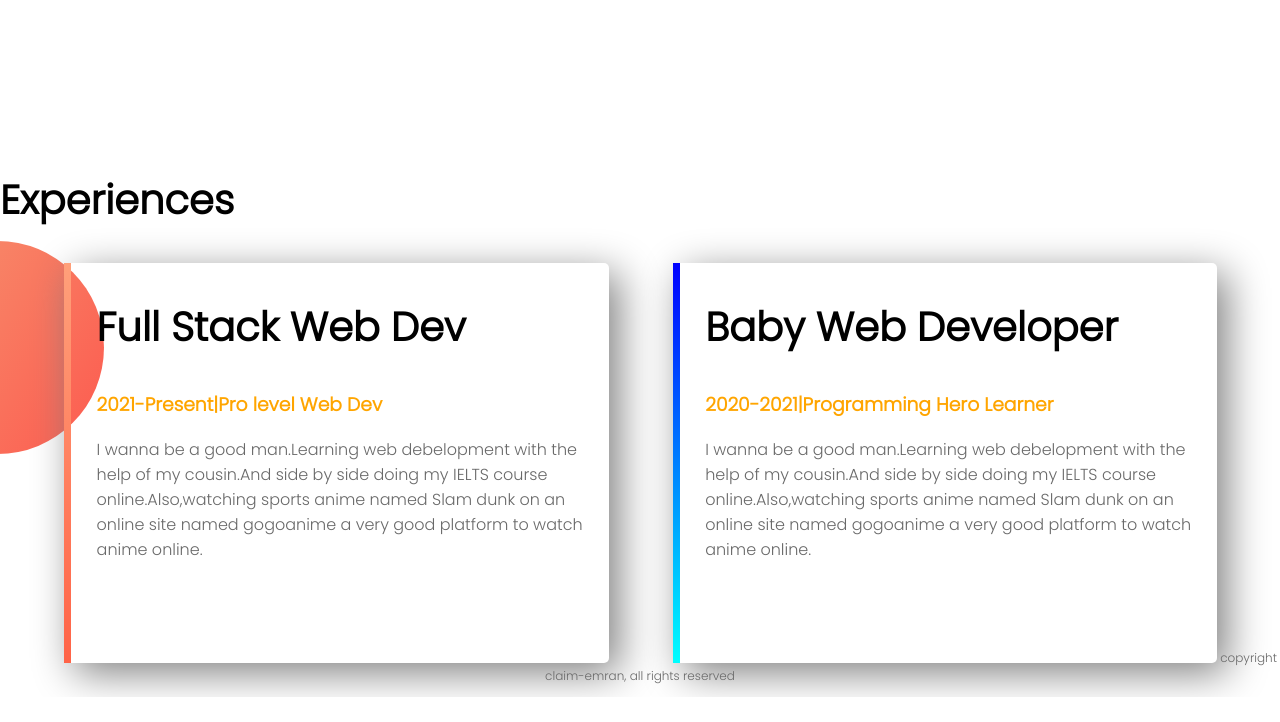
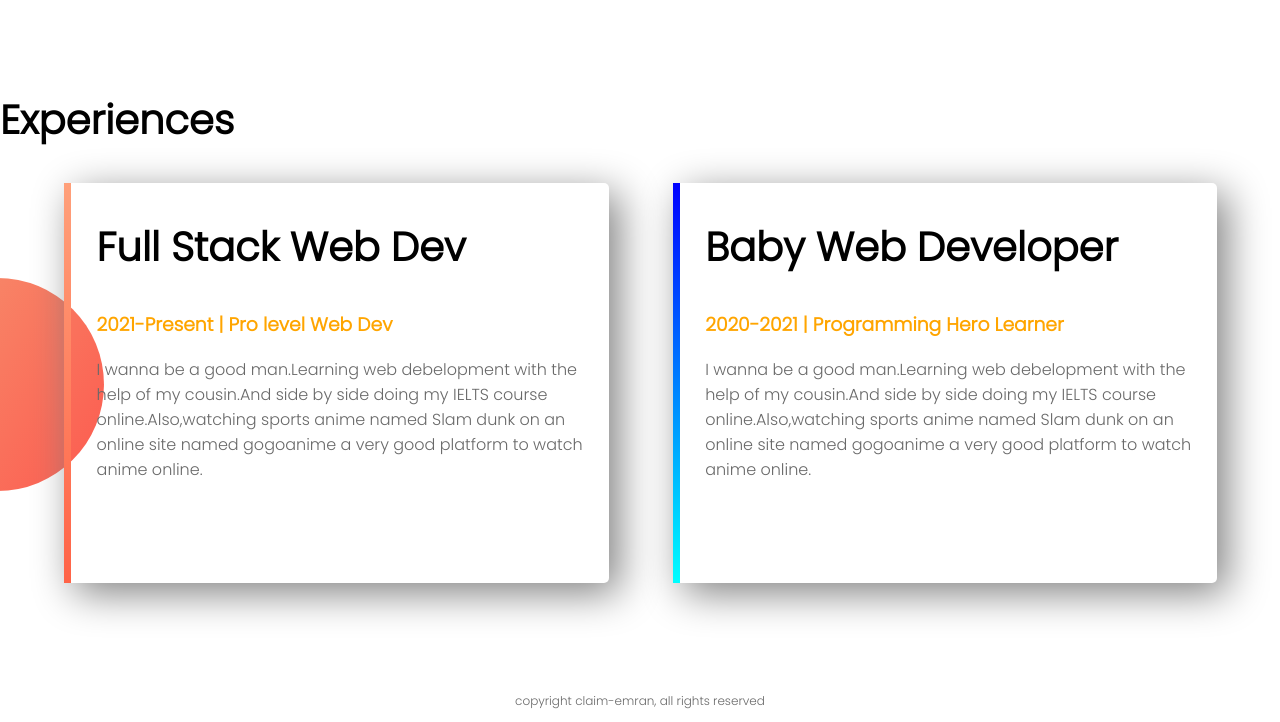
Before and after one commit to talukderemran61/web-portfolio, a plain HTML site: page index.html in a window 1280 px wide. Shown: the part 943-1665 px from the top of the page. Before the commit the page ends 1640 px from the top, so only its background shows below. Drawn offline with Linux system fonts and the light colour scheme.

Commit message:
customized

```diff
--- a/index.html
+++ b/index.html
@@ -38,17 +38,17 @@
         <h2>Experiences</h2>
         <div class="half-width experience" id="full-stack">
             <h2>Full Stack Web Dev</h2>
-            <h3 class="orange-highlight">2021-Present|Pro level Web Dev</h3>
+            <h3 class="orange-highlight">2021-Present | Pro level Web Dev</h3>
             <p class="experience-padding">I wanna be a good man.Learning web debelopment with the help of my cousin.And side by side doing my IELTS course online.Also,watching sports anime named Slam dunk on an online site named gogoanime a very good platform to watch anime online.</p>
         </div>
         <div class="half-width experience" id="baby-dev">
             <h2>Baby Web Developer</h2>
-            <h3 class="orange-highlight">2020-2021|Programming Hero Learner</h3>
+            <h3 class="orange-highlight">2020-2021 | Programming Hero Learner</h3>
             <p class="experience-padding">I wanna be a good man.Learning web debelopment with the help of my cousin.And side by side doing my IELTS course online.Also,watching sports anime named Slam dunk on an online site named gogoanime a very good platform to watch anime online.</p>
         </div>
     </section>
-    <footer>
-        <p>copyright claim-emran, all rights reserved</p>
-    </footer>
 </body>
+<footer>
+    <p>copyright claim-emran, all rights reserved</p>
+</footer>
 </html>
--- a/style.css
+++ b/style.css
@@ -1,4 +1,4 @@
-body{
+body, footer{
     font-family: 'Poppins', sans-serif;
     margin: 0;
 }
@@ -50,7 +50,7 @@ p{
     background-image: url(projects/images/exp-bg.png);
     background-repeat: no-repeat;
     background-position: left;
-    padding-top: 80px;
+    padding-bottom: 7%;
 }
 .experience{
     box-shadow: 10px 10px 40px gray;
```
